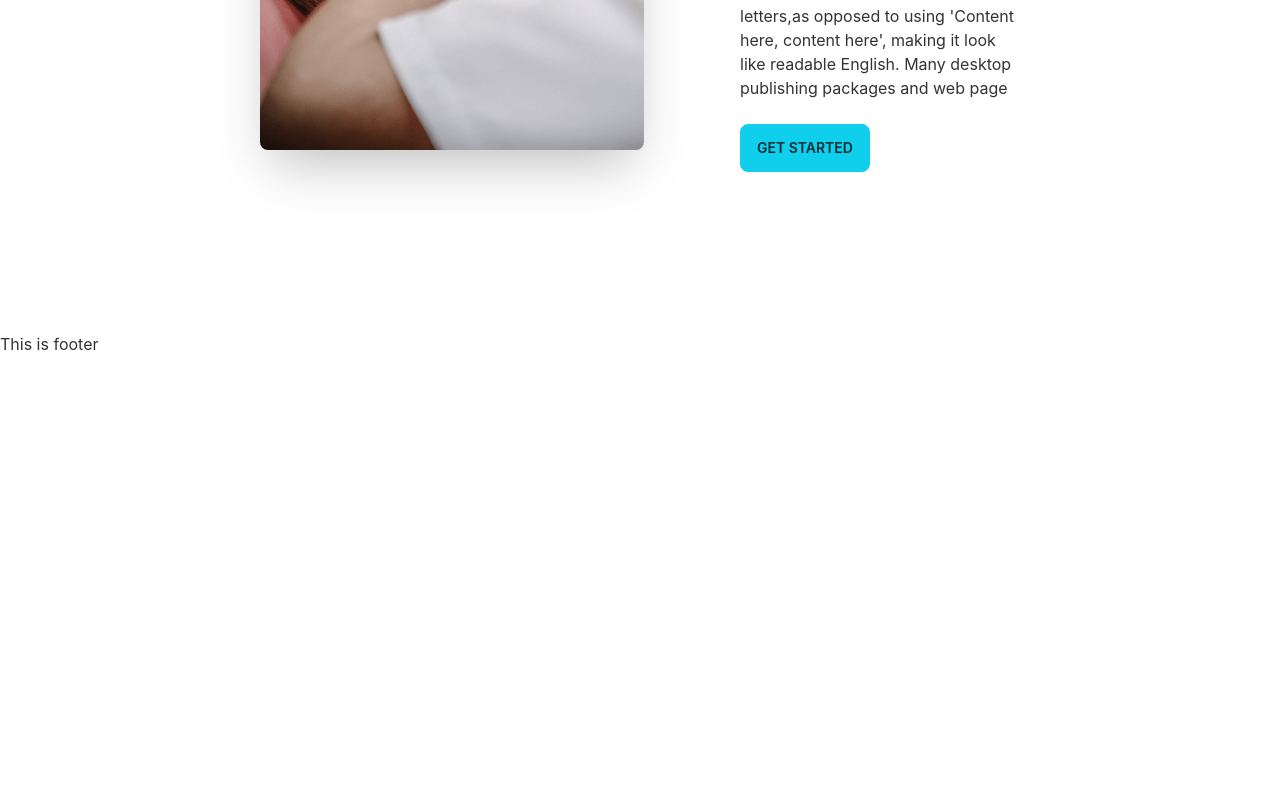
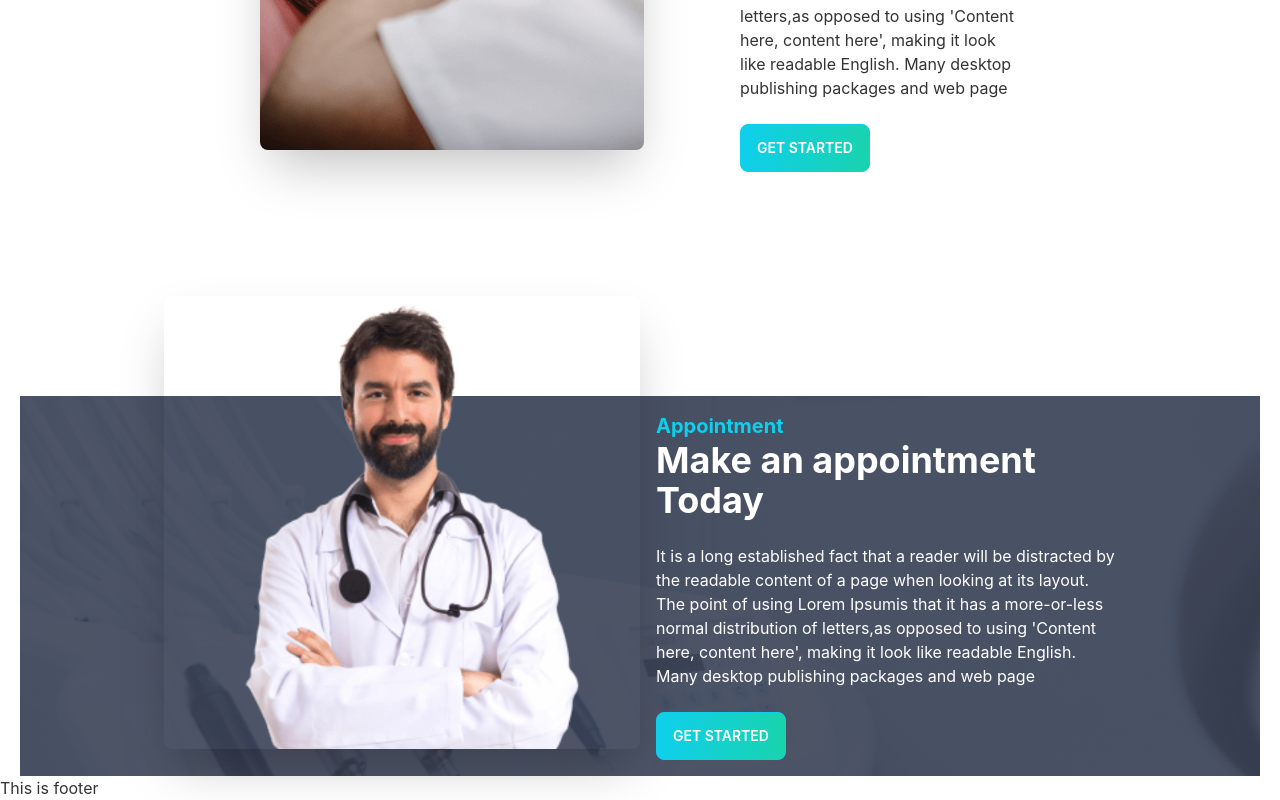
Before and after one commit to IamRidoyRoy/doctors-appointment-frontend, a React (Create React App) app: page / in a window 1280 px wide. Shown: the part 1717-2517 px from the top of the page. Before the commit the page ends 2073 px from the top, so only its background shows below. Built offline with nearby package versions, Linux system fonts and the light colour scheme.

Commit message:
Pop image out of the section in Appointment section

```diff
--- a/public/index.html
+++ b/public/index.html
@@ -1,14 +1,12 @@
 <!DOCTYPE html>
 <html lang="en">
+
 <head>
   <meta charset="utf-8" />
   <link rel="icon" href="%PUBLIC_URL%/favicon.ico" />
   <meta name="viewport" content="width=device-width, initial-scale=1" />
   <meta name="theme-color" content="#000000" />
-    <meta
-      name="description"
-      content="Web site created using create-react-app"
-    />
+  <meta name="description" content="Web site created using create-react-app" />
   <link rel="apple-touch-icon" href="%PUBLIC_URL%/logo192.png" />
   <!--
       manifest.json provides metadata used when your web app is installed on a
@@ -24,8 +22,12 @@
       work correctly both with client-side routing and a non-root public URL.
       Learn how to configure a non-root public URL by running `npm run build`.
     -->
+  <link rel="preconnect" href="https://fonts.googleapis.com">
+  <link rel="preconnect" href="https://fonts.gstatic.com" crossorigin>
+  <link href="https://fonts.googleapis.com/css2?family=Open+Sans:wght@300&display=swap" rel="stylesheet">
   <title>React App</title>
 </head>
+
 <body>
   <noscript>You need to enable JavaScript to run this app.</noscript>
   <div id="root"></div>
@@ -40,4 +42,5 @@
       To create a production bundle, use `npm run build` or `yarn build`.
     -->
 </body>
+
 </html>
--- a/src/Pages/Home/Banner/Banner.js
+++ b/src/Pages/Home/Banner/Banner.js
@@ -1,6 +1,7 @@
 import React from 'react';
 import bannerImage from '../../../assets/images/chair.png'
 import './Banner.css';
+import PrimaryButton from '../../../components/PrimaryButton';
 const Banner = () => {
     return (
         // This is homepage banner
@@ -17,7 +18,8 @@ const Banner = () => {
                 <div>
                     <h1 className="text-5xl font-bold">Your New Smile Starts Here</h1>
                     <p className="py-6">All doctors treat, but a good doctor lets nature heal!</p>
-                    <button className="bannerbtn btn btn-primary bg-gradient-to-r from-primary to-secondary text-white">Get Started</button>
+                    {/* <button className="bannerbtn btn btn-primary bg-gradient-to-r from-primary to-secondary text-white">Get Started</button> */}
+                    <PrimaryButton>Get Started</PrimaryButton>
                 </div>
             </div>
         </div >
--- a/src/Pages/Home/Cares/Cares.js
+++ b/src/Pages/Home/Cares/Cares.js
@@ -1,6 +1,7 @@
 import React from 'react';
 
 import treatment from '../../../assets/images/treatment.png'
+import PrimaryButton from '../../../components/PrimaryButton';
 
 const Cares = () => {
     return (
@@ -10,7 +11,7 @@ const Cares = () => {
                 <div>
                     <h1 className="text-5xl font-bold">Exceptional Dental Care, on Your Terms</h1>
                     <p className="py-6">It is a long established fact that a reader will be distracted by the readable content of a page when looking at its layout. The point of using Lorem Ipsumis that it has a more-or-less normal distribution of letters,as opposed to using 'Content here, content here', making it look like readable English. Many desktop publishing packages and web page</p>
-                    <button className="btn btn-primary">Get Started</button>
+                    <PrimaryButton>Get Started</PrimaryButton>
                 </div>
             </div>
         </div>
--- a/src/Pages/Home/Home.js
+++ b/src/Pages/Home/Home.js
@@ -3,6 +3,7 @@ import Banner from './Banner/Banner';
 import CardsInfo from './CardInfo/CardsInfo';
 import Services from './Services/Services';
 import Cares from './Cares/Cares';
+import MakeAppointmment from './MakeAppointment/MakeAppointmment';
 
 const Home = () => {
     return (
@@ -11,6 +12,7 @@ const Home = () => {
             <CardsInfo></CardsInfo>
             <Services></Services>
             <Cares></Cares>
+            <MakeAppointmment></MakeAppointmment>
         </div>
     );
 };
--- /dev/null
+++ b/src/Pages/Home/MakeAppointment/MakeAppointmment.js
@@ -0,0 +1,27 @@
+import React from 'react';
+import doctor from '../../../assets/images/doctor-small.png'
+import appointment from '../../../assets/images/appointment.png'
+import PrimaryButton from '../../../components/PrimaryButton';
+const MakeAppointmment = () => {
+    return (
+        <section className='mt-16'
+            style={{
+                background: `url(${appointment})`
+            }}
+        >
+            <div className="hero lg:px-32 gap-8">
+                <div className="hero-content flex-col lg:flex-row">
+                    <img src={doctor} className=" hidden lg:block lg:w-1/2 rounded-lg shadow-2xl -mt-32" alt='doctor' />
+                    <div >
+                        <h4 className='text-xl text-primary font-bold'>Appointment</h4>
+                        <h1 className="text-4xl font-bold text-white">Make an appointment Today</h1>
+                        <p className="py-6 text-base text-white">It is a long established fact that a reader will be distracted by the readable content of a page when looking at its layout. The point of using Lorem Ipsumis that it has a more-or-less normal distribution of letters,as opposed to using 'Content here, content here', making it look like readable English. Many desktop publishing packages and web page</p>
+                        <PrimaryButton>Get Started</PrimaryButton>
+                    </div>
+                </div>
+            </div>
+        </section >
+    );
+};
+
+export default MakeAppointmment;
--- /dev/null
+++ b/src/components/PrimaryButton.js
@@ -0,0 +1,12 @@
+import React from 'react';
+
+const PrimaryButton = ({ children }) => {
+    return (
+        <div>
+            <button className="bannerbtn btn btn-primary bg-gradient-to-r from-primary to-secondary text-white">{children}</button>
+
+        </div>
+    );
+};
+
+export default PrimaryButton;
```
Lines whose indentation alone changed are shown as unchanged.
